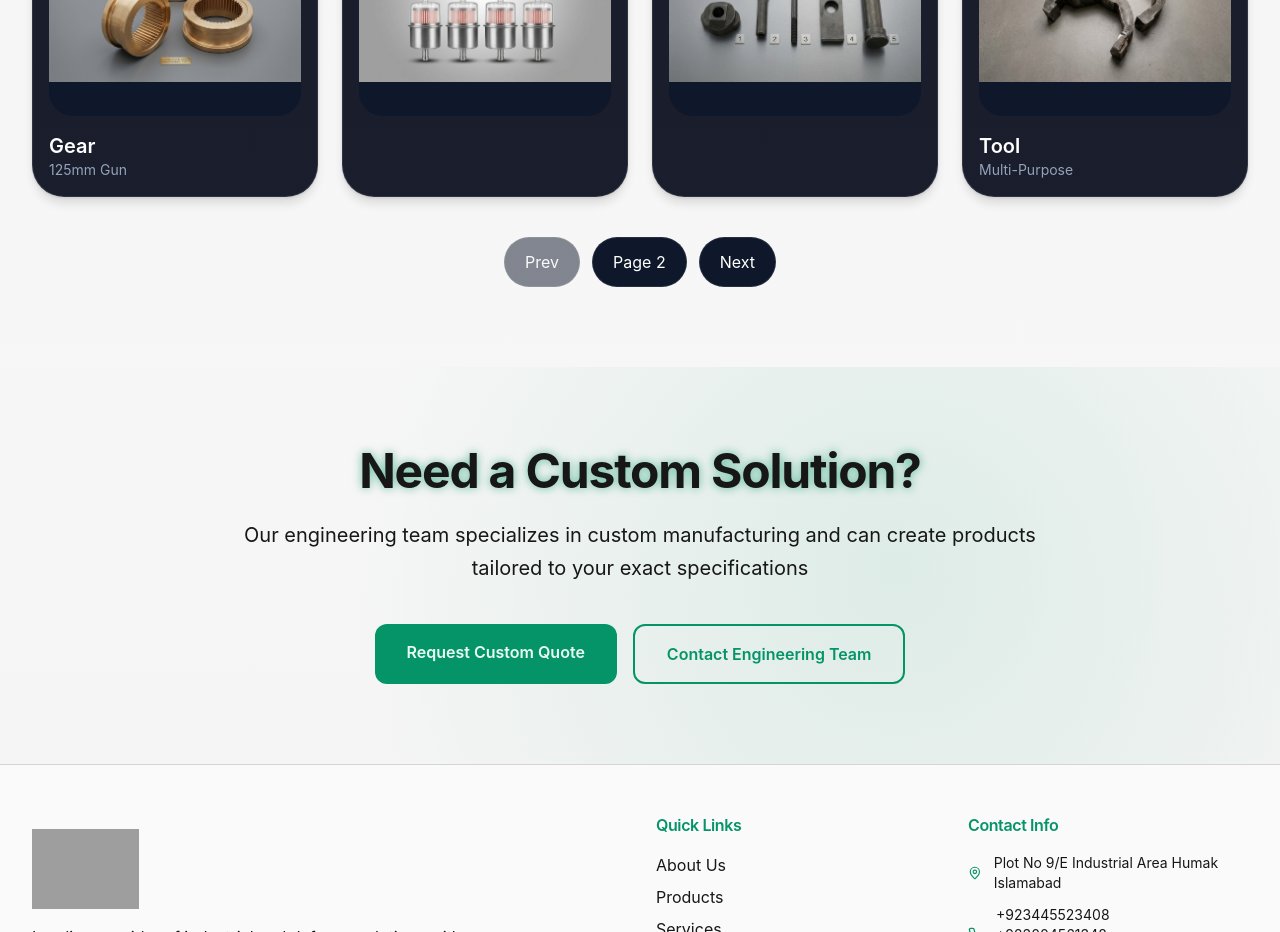
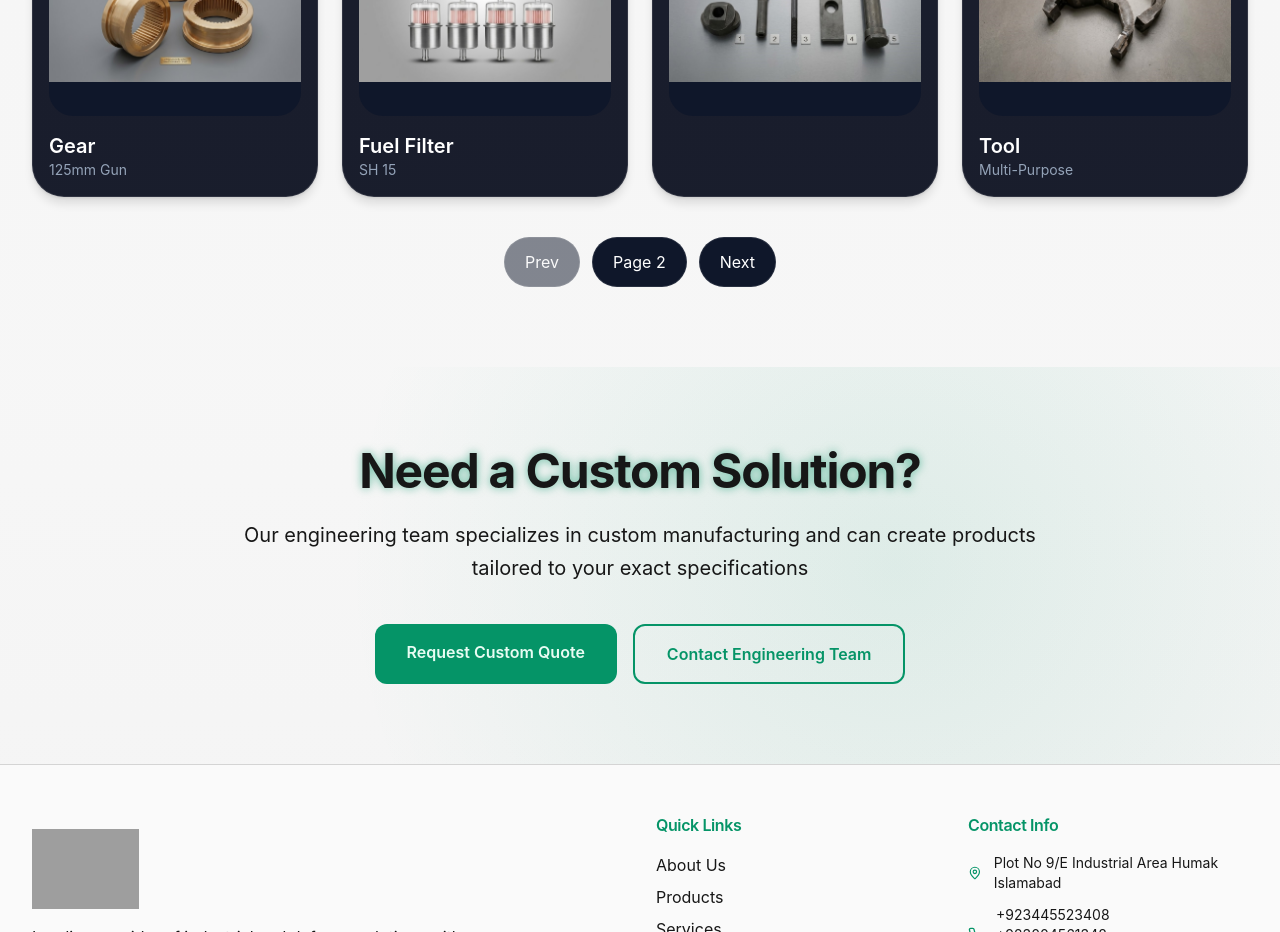
Before and after one commit to shahzaibalinoore-droid/smac, a React (Vite) app: page /products in a window 1280 px wide. Shown: the part 1620-2552 px from the top of the page. Built offline with nearby package versions, Linux system fonts and the light colour scheme; no server answers; grey boxes are pictures that could not be loaded; the HTML template or start-up script is replaced by a standard one; a web font is replaced by a local one.

Commit message:
Update Products.tsx

```diff
--- a/src/pages/Products.tsx
+++ b/src/pages/Products.tsx
@@ -116,8 +116,8 @@ const Products = () => {
     },
     {
       id: "product-machinery-plain",
-      name: "",
-      description: "",
+      name: "Fuel Filter",
+      description: "SH 15",
       image: machineryPlainImg,
     },
     {
@@ -194,8 +194,8 @@ const Products = () => {
     },
     {
       id: "product-machinery",
-      name: "Fuel Filter",
-      description: "SH 15",
+      name: "Driver Seat",
+      description: "Talha 1",
       image: machineryImg,
     },
     {
```
